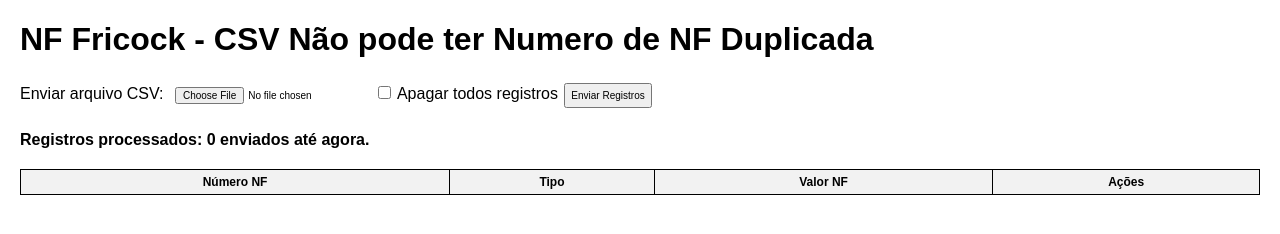
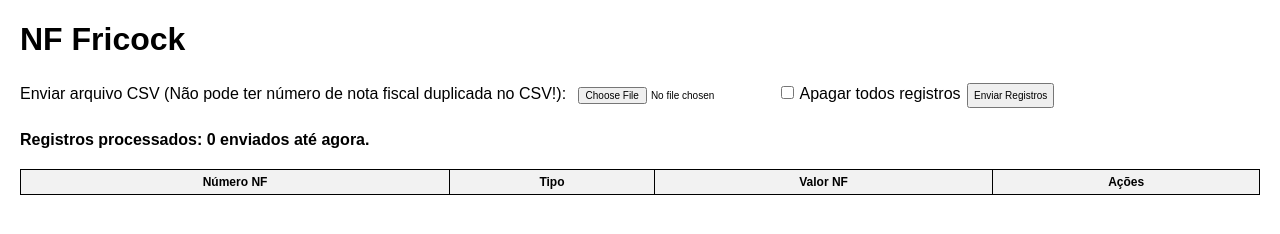
Before and after one commit to aguiardvd/itb2024, a plain HTML site: page notas_fricock.html in a window 1280 px wide. Drawn offline with Linux system fonts and the light colour scheme; no server answers.

Commit message:
Update notas_fricock.html

```diff
--- a/notas_fricock.html
+++ b/notas_fricock.html
@@ -214,10 +214,10 @@
   </style>
 </head>
 <body>
-  <h1>NF Fricock - CSV Não pode ter Numero de NF Duplicada</h1>
+  <h1>NF Fricock</h1>
 
   <form id="csvForm" onsubmit="handleCSVUpload(event)">
-    <label for="csvFile">Enviar arquivo CSV:</label>
+    <label for="csvFile">Enviar arquivo CSV (Não pode ter número de nota fiscal duplicada no CSV!):</label>
     <input type="file" id="csvFile" accept=".csv" required>
     <label>
       <input type="checkbox" id="truncateCheckbox">
```
